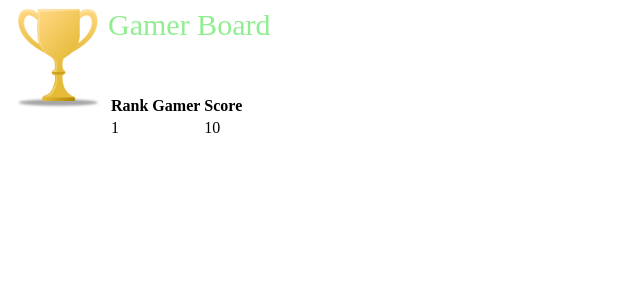
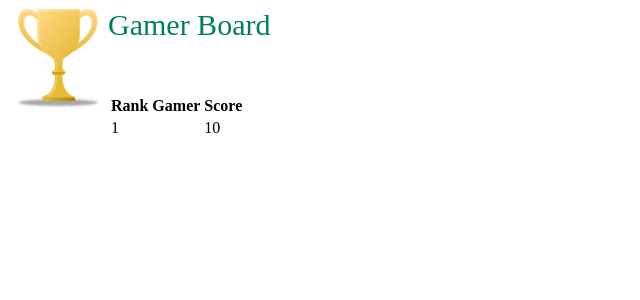
Before and after one commit to dummies/Addiction-Words, a PHP site: page /js/rank.php in a window 1280 px wide. Shown: the top 300 px of the page, without its empty margins (0-640 px from the left). Run offline with PHP 8.4, Linux system fonts and the light colour scheme; tables that the repository leaves empty or names only in its code hold one stand-in row (values such as "Sample post"); data that the repository does not hold is empty.

Commit message:
last try

```diff
--- a/js/rank.php
+++ b/js/rank.php
@@ -18,8 +18,8 @@
 </head>
 <body>
 <?php  set_time_limit(0); ?>
- <img style="background-color:transparent;float:left" src="images/board.PNG" width="100" height="100">
-<label style="font-size:30px;color:#90ee90;"  > Gamer Board </label> </p></br>
+ <img style="background-color:transparent;float:left" src="/images/board.PNG" width="100" height="100">
+<label style="font-size:30px;color:#008055;"  > Gamer Board </label> </p></br>
 <br/>
 <?php
 
```
Also changed, not shown: js/board.png (deleted).
